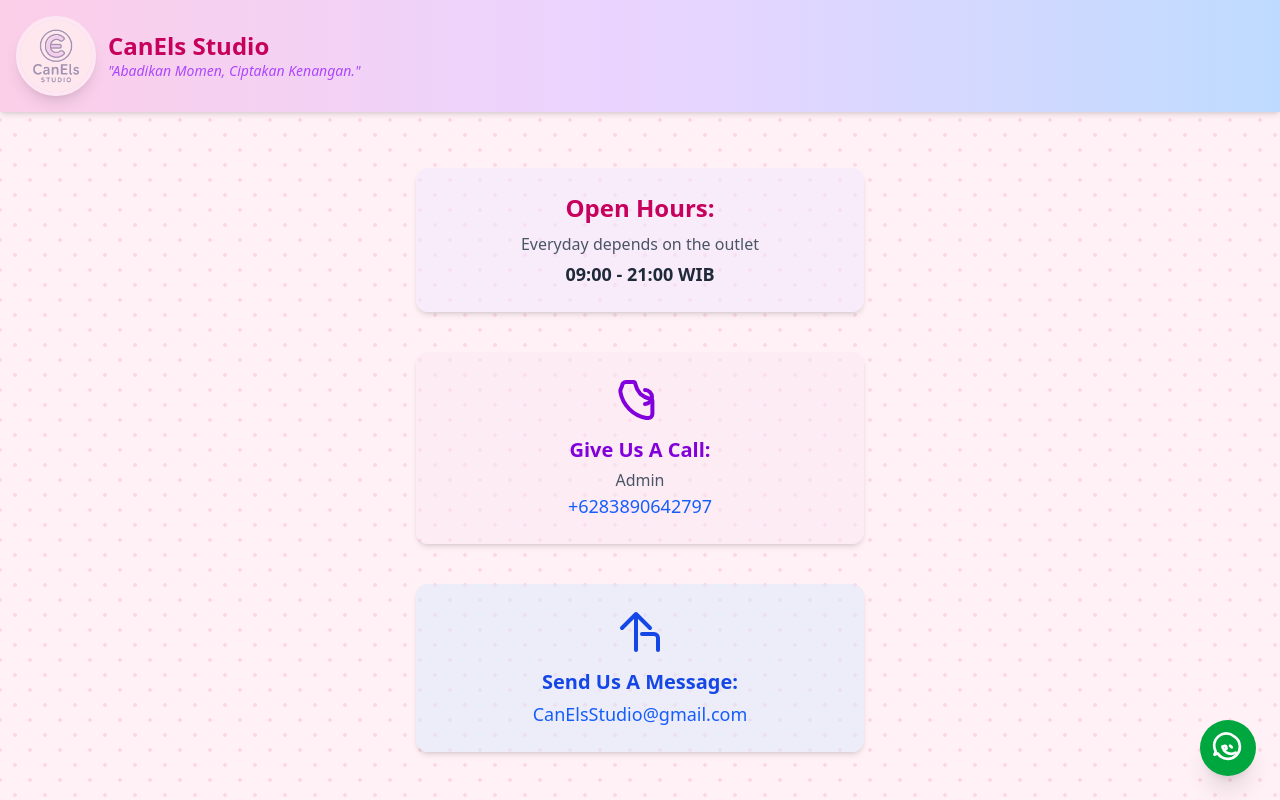
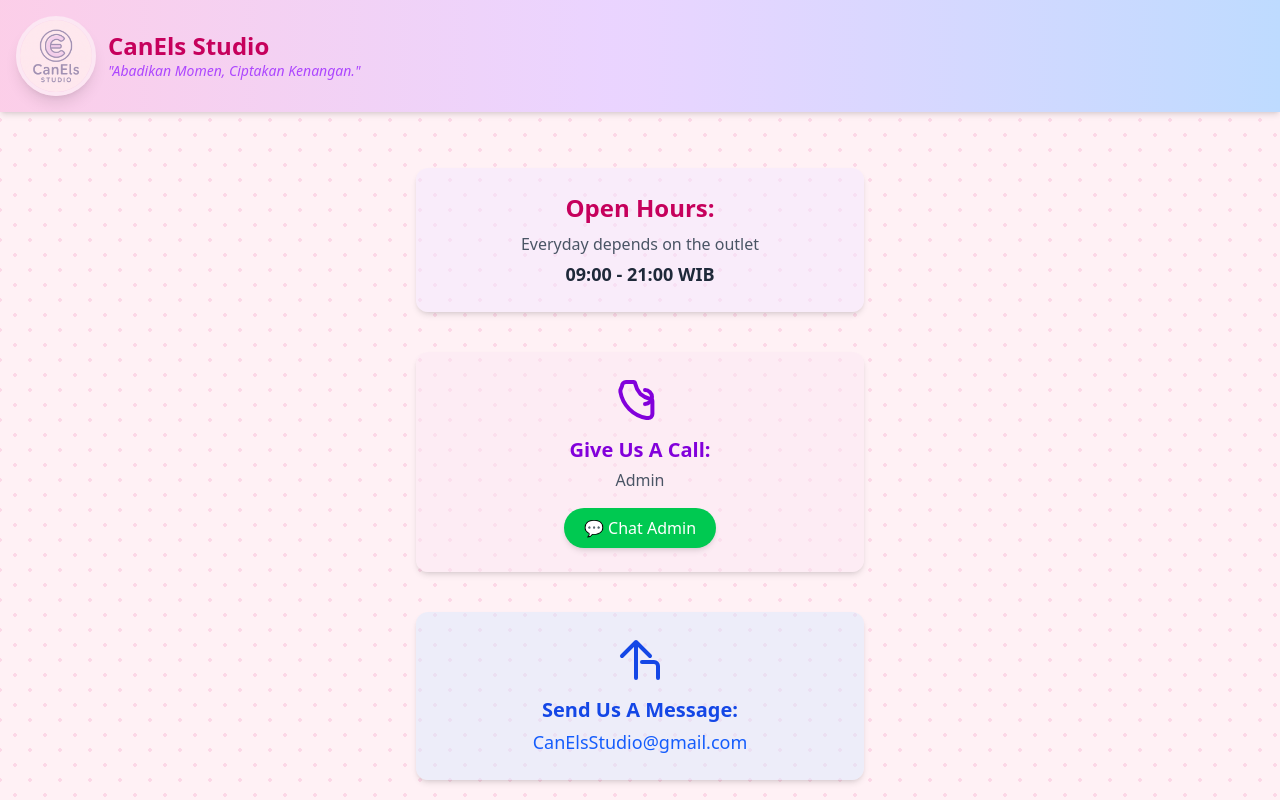
Before and after one commit to lanarizha/web-studio-foto, a Vue app: page /kontak in a window 1280 px wide. Shown: the top 800 px of the page. Built offline with nearby package versions, Linux system fonts and the light colour scheme; no server answers.

Commit message:
PRBH Menambah teks pesan otomatis dan button

```diff
--- a/src/pages/hal-cust/Kontak.vue
+++ b/src/pages/hal-cust/Kontak.vue
@@ -17,11 +17,13 @@
           class="bg-purple-100/50 p-6 rounded-xl shadow-md hover:shadow-lg transition-all duration-300 text-center"
         >
           <h2 class="text-2xl font-semibold mb-2 text-pink-700">Open Hours:</h2>
-          <p class="text-gray-600 font-medium mb-1">Everyday depends on the outlet</p>
+          <p class="text-gray-600 font-medium mb-1">
+            Everyday depends on the outlet
+          </p>
           <p class="text-gray-800 text-lg font-semibold">09:00 - 21:00 WIB</p>
         </div>
 
-        <!-- Call Card -->
+        <!-- Call Card (Admin) -->
         <div
           class="bg-pink-100/50 p-6 rounded-xl shadow-md hover:shadow-lg transition-all duration-300 text-center"
         >
@@ -45,13 +47,19 @@
               />
             </svg>
           </div>
-          <h3 class="text-xl font-semibold mb-1 text-purple-700">Give Us A Call:</h3>
+          <h3 class="text-xl font-semibold mb-1 text-purple-700">
+            Give Us A Call:
+          </h3>
           <p class="text-gray-600">Admin</p>
+
+          <!-- Tombol Chat WhatsApp -->
           <a
-            href="tel:+6283890642797"
-            class="text-blue-600 hover:text-blue-800 hover:underline text-lg transition duration-300"
-            >+6283890642797</a
+            href="https://wa.me/6283890642797?text=Halo%20Admin,%20saya%20ingin%20bertanya%20tentang%20jasa%20foto."
+            target="_blank"
+            class="mt-4 inline-block bg-green-500 hover:bg-green-600 text-white px-5 py-2 rounded-full shadow-md transition-all duration-300"
           >
+            💬 Chat Admin
+          </a>
         </div>
 
         <!-- Email Card -->
@@ -78,16 +86,19 @@
               />
             </svg>
           </div>
-          <h3 class="text-xl font-semibold mb-1 text-blue-700">Send Us A Message:</h3>
+          <h3 class="text-xl font-semibold mb-1 text-blue-700">
+            Send Us A Message:
+          </h3>
           <a
-            href="mailto:CanElsStudio@gmail.com"
+            href="mailto:lelmmp97@gmail.com"
             class="text-blue-600 hover:text-blue-800 hover:underline text-lg transition duration-300"
-            >CanElsStudio@gmail.com</a
           >
+            CanElsStudio@gmail.com
+          </a>
         </div>
       </main>
 
-      <!-- WhatsApp Floating Button -->
+      <!-- WhatsApp Floating Button
       <a
         href="https://wa.me/6283890642797"
         target="_blank"
@@ -114,7 +125,7 @@
             d="M17.68 15.485a6.68 6.68 0 01-3.274.897 6.751 6.751 0 01-6.278-4.35l-.322-1.2 1.938-.408a.75.75 0 01.858.544l.278 1.072a.75.75 0 01-.354.815l-1.527.991m4.552-3.56l1.25 1.165"
           />
         </svg>
-      </a>
+      </a> -->
     </div>
   </LayoutPage>
 </template>
```
